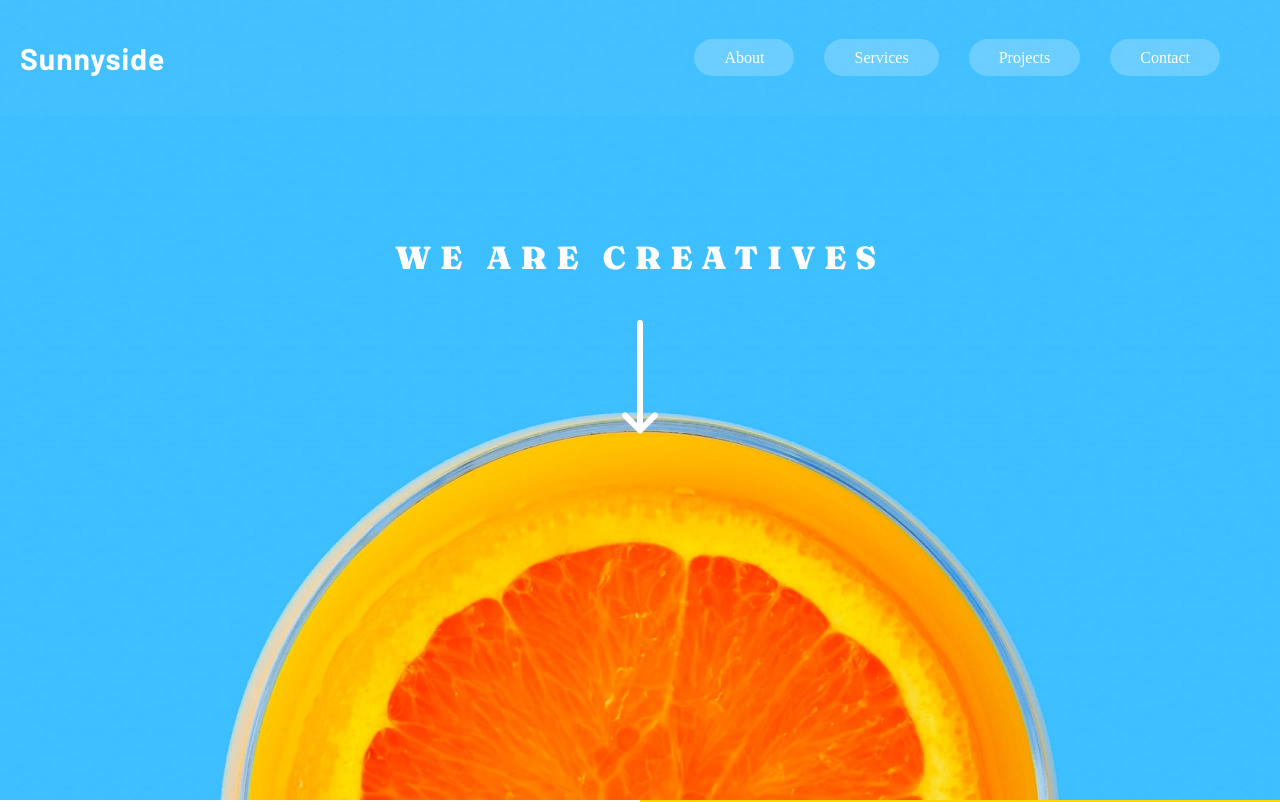
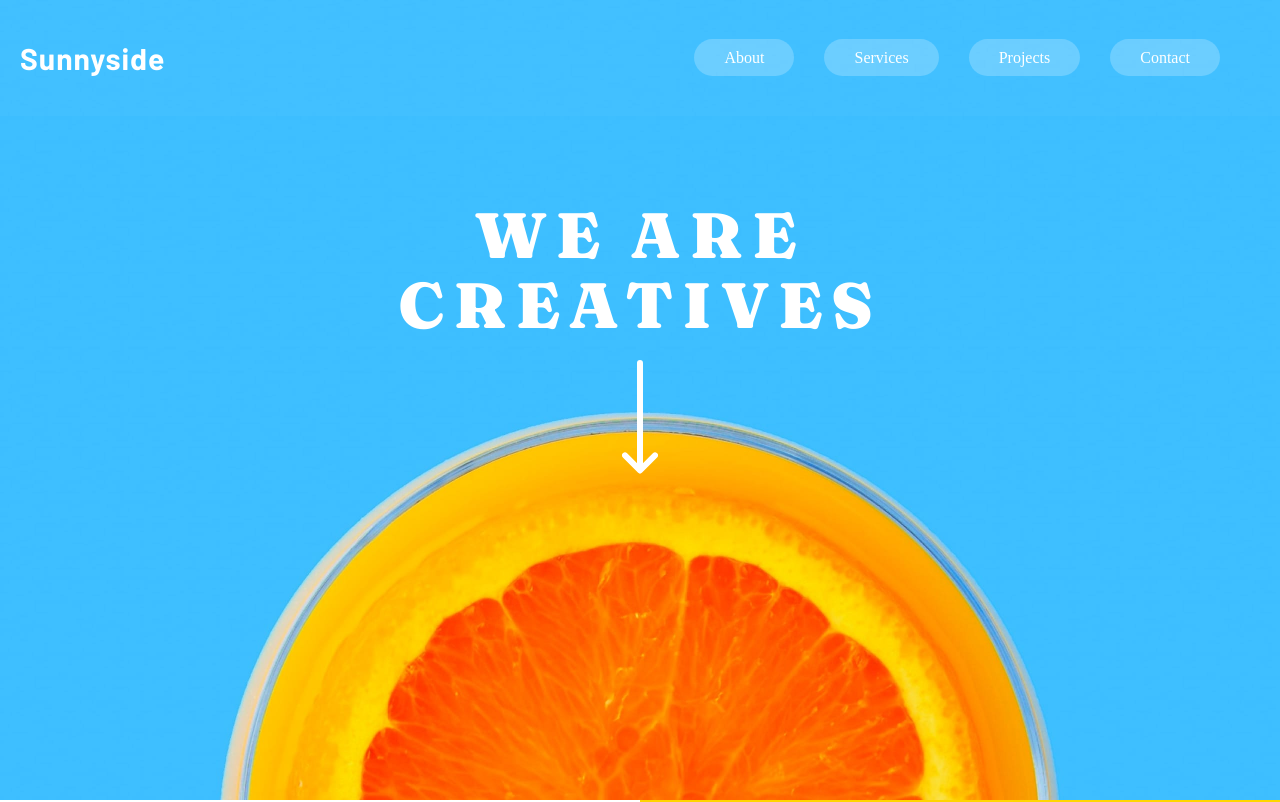
Before and after one commit to VamshiReddy143/Agency-Landing-Page, a plain HTML site: page index.html in a window 1280 px wide. Shown: the top 802 px of the page. Drawn offline with Linux system fonts and the light colour scheme.

Commit message:
height fixed

```diff
--- a/style.css
+++ b/style.css
@@ -94,9 +94,9 @@ html, body {
     color: #fff;
     text-align: center;
     left: 50%;
-    top: 30%;
+    top: 25%;
     transform: translateX(-50%);
-    font-size: 2rem;
+    font-size: 4rem;
     font-family: 'Fraunces', serif;
     font-weight: 900;
     text-transform: uppercase;
@@ -107,7 +107,7 @@ html, body {
     position: absolute;
     text-align: center;
     left: 50%;
-    top: 40%;
+    top: 45%;
     transform: translateX(-50%);
 }
 
```
